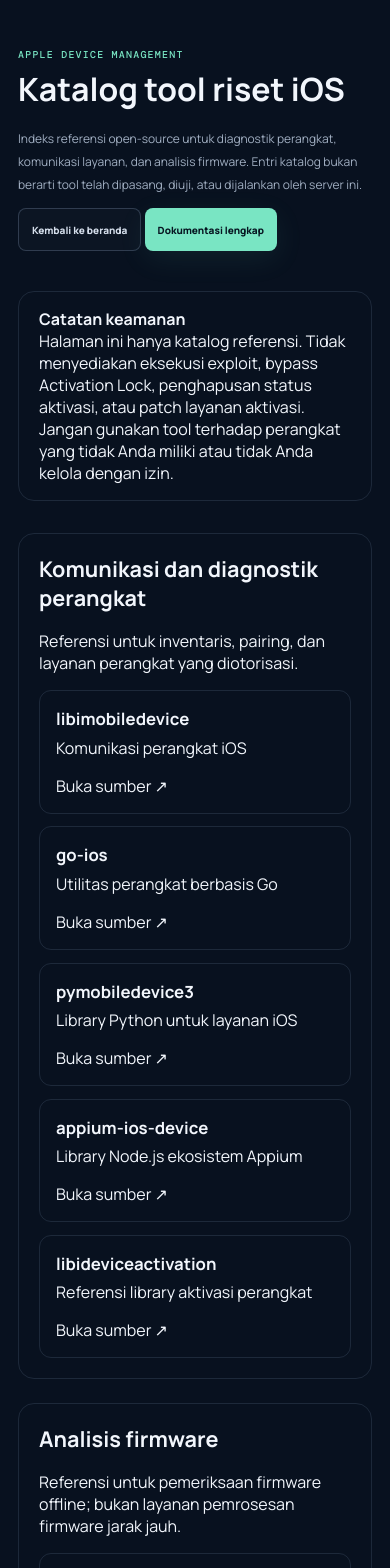
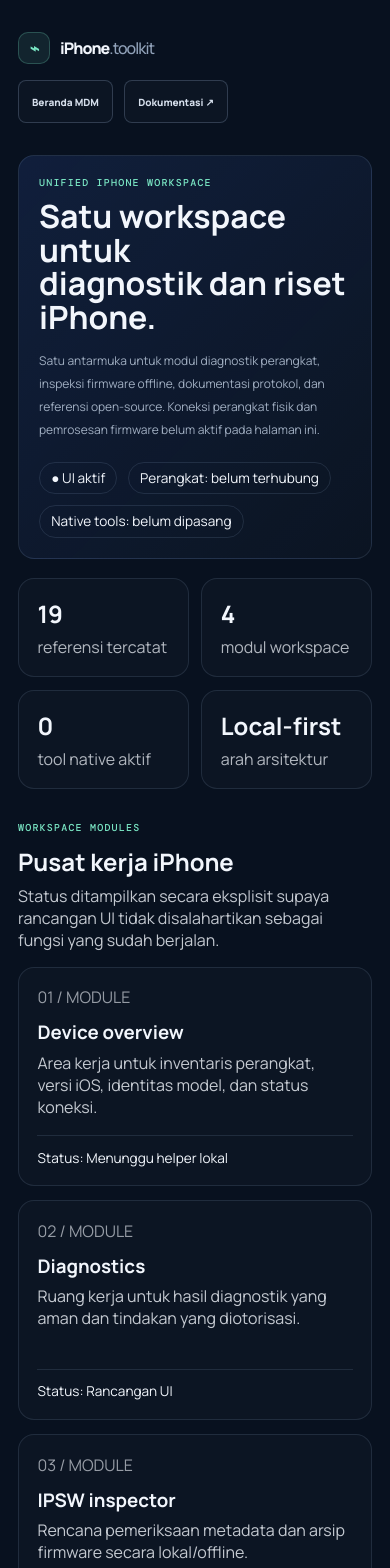
Before and after one commit to Strong-Bee/mdm_server, a Next.js app in the folder web/: page /tools in a window 390 px wide. Shown: the top 1568 px of the page. Built offline with nearby package versions, Linux system fonts and the light colour scheme.

Commit message:
Build unified iPhone toolkit workspace UI

```diff
--- a/web/app/tools/page.tsx
+++ b/web/app/tools/page.tsx
@@ -1,104 +1,148 @@
-const groups = [
-  {
-    title: "Komunikasi dan diagnostik perangkat",
-    description: "Referensi untuk inventaris, pairing, dan layanan perangkat yang diotorisasi.",
-    tools: [
-      ["libimobiledevice", "Komunikasi perangkat iOS", "https://github.com/libimobiledevice/libimobiledevice"],
-      ["go-ios", "Utilitas perangkat berbasis Go", "https://github.com/danielpaulus/go-ios"],
-      ["pymobiledevice3", "Library Python untuk layanan iOS", "https://github.com/doronz88/pymobiledevice3"],
-      ["appium-ios-device", "Library Node.js ekosistem Appium", "https://github.com/appium/appium-ios-device"],
-      ["libideviceactivation", "Referensi library aktivasi perangkat", "https://github.com/libimobiledevice/libideviceactivation"],
-    ],
-  },
-  {
-    title: "Analisis firmware",
-    description: "Referensi untuk pemeriksaan firmware offline; bukan layanan pemrosesan firmware jarak jauh.",
-    tools: [
-      ["img4tool", "Kontainer firmware IMG4", "https://github.com/tihmstar/img4tool"],
-      ["iBoot64Patcher", "Riset bootloader tingkat rendah", "https://github.com/tihmstar/iBoot64Patcher"],
-      ["ramdiskutil", "Referensi utilitas ramdisk", "https://github.com/verygenericname/ramdiskutil"],
-      ["iExtractor", "Sumber upstream perlu diverifikasi", "https://github.com"],
-    ],
-  },
-  {
-    title: "Riset bootrom dan pre-boot",
-    description: "Hanya katalog referensi riset. Tool ini tidak dijalankan dari dashboard atau backend MDM.",
-    tools: [
-      ["gaster", "Riset bootrom/checkm8", "https://github.com/0x7ff/gaster"],
-      ["ipwndfu", "Referensi historis checkm8", "https://github.com/axi0mX/ipwndfu"],
-      ["checkra1n", "Riset jailbreak", "https://checkra.in/"],
-      ["PongoOS", "Lingkungan pre-boot riset", "https://github.com/checkra1n/PongoOS"],
-      ["palera1n", "Riset jailbreak perangkat tertentu", "https://github.com/palera1n/palera1n"],
-      ["jbinit", "Referensi boot/ramdisk", "https://github.com/verygenericname/jbinit"],
-    ],
-  },
-  {
-    title: "Referensi yang belum diverifikasi",
-    description: "Nama dan URL kanonis belum diverifikasi. Tidak dipasang atau dieksekusi oleh aplikasi ini.",
-    tools: [
-      ["Lockra1n", "Provenance/URL perlu verifikasi", ""],
-      ["LIBRE-HACKTIVATOR", "Provenance/URL perlu verifikasi", ""],
-      ["iOS-Hacktivation-Toolkit", "Provenance/URL perlu verifikasi", ""],
-      ["Onii_Ramdisk", "Provenance/URL perlu verifikasi", ""],
-    ],
-  },
+"use client";
+
+import { useMemo, useState } from "react";
+
+type Tool = {
+  name: string;
+  description: string;
+  category: "diagnostics" | "firmware" | "boot" | "reference";
+  url?: string;
+  status: "reference" | "review";
+};
+
+const tools: Tool[] = [
+  { name: "libimobiledevice", description: "Komunikasi perangkat, pairing, inventaris dan layanan iOS yang didukung.", category: "diagnostics", url: "https://github.com/libimobiledevice/libimobiledevice", status: "reference" },
+  { name: "go-ios", description: "Utilitas perangkat iOS berbasis Go untuk alur diagnostik yang diotorisasi.", category: "diagnostics", url: "https://github.com/danielpaulus/go-ios", status: "reference" },
+  { name: "pymobiledevice3", description: "Library Python untuk layanan perangkat dan riset protokol iOS.", category: "diagnostics", url: "https://github.com/doronz88/pymobiledevice3", status: "reference" },
+  { name: "appium-ios-device", description: "Komunikasi perangkat untuk ekosistem otomasi Appium.", category: "diagnostics", url: "https://github.com/appium/appium-ios-device", status: "reference" },
+  { name: "libideviceactivation", description: "Referensi protokol aktivasi; tidak digunakan untuk melewati kontrol aktivasi.", category: "diagnostics", url: "https://github.com/libimobiledevice/libideviceactivation", status: "reference" },
+  { name: "img4tool", description: "Analisis kontainer firmware IMG4 secara offline.", category: "firmware", url: "https://github.com/tihmstar/img4tool", status: "reference" },
+  { name: "iBoot64Patcher", description: "Referensi riset format dan bootloader tingkat rendah.", category: "firmware", url: "https://github.com/tihmstar/iBoot64Patcher", status: "reference" },
+  { name: "ramdiskutil", description: "Referensi format dan utilitas ramdisk; tidak dieksekusi dari web.", category: "firmware", url: "https://github.com/verygenericname/ramdiskutil", status: "reference" },
+  { name: "iExtractor", description: "Identitas repository upstream belum terverifikasi.", category: "firmware", status: "review" },
+  { name: "gaster", description: "Referensi riset bootrom/checkm8; bukan aksi dashboard.", category: "boot", url: "https://github.com/0x7ff/gaster", status: "reference" },
+  { name: "ipwndfu", description: "Referensi historis riset checkm8.", category: "boot", url: "https://github.com/axi0mX/ipwndfu", status: "reference" },
+  { name: "checkra1n", description: "Proyek jailbreak eksternal, tidak dijalankan di server web.", category: "boot", url: "https://checkra.in/", status: "reference" },
+  { name: "PongoOS", description: "Lingkungan pre-boot untuk riset perangkat yang kompatibel.", category: "boot", url: "https://github.com/checkra1n/PongoOS", status: "reference" },
+  { name: "palera1n", description: "Tool jailbreak eksternal untuk perangkat/versi yang didukung.", category: "boot", url: "https://github.com/palera1n/palera1n", status: "reference" },
+  { name: "jbinit", description: "Referensi boot dan ramdisk.", category: "boot", url: "https://github.com/verygenericname/jbinit", status: "reference" },
+  { name: "Lockra1n", description: "URL, asal-usul dan lisensi perlu diverifikasi; tidak diintegrasikan.", category: "reference", status: "review" },
+  { name: "LIBRE-HACKTIVATOR", description: "Referensi yang disebut terkait aktivasi; tidak diintegrasikan.", category: "reference", status: "review" },
+  { name: "iOS-Hacktivation-Toolkit", description: "Referensi yang disebut terkait patch aktivasi; tidak diintegrasikan.", category: "reference", status: "review" },
+  { name: "Onii_Ramdisk", description: "Referensi ramdisk yang belum diverifikasi; tidak diintegrasikan.", category: "reference", status: "review" },
 ];
 
+const categories = [
+  { id: "all", label: "Semua modul" },
+  { id: "diagnostics", label: "Diagnostik" },
+  { id: "firmware", label: "Firmware" },
+  { id: "boot", label: "Boot & pre-boot" },
+  { id: "reference", label: "Perlu review" },
+] as const;
+
+const modules = [
+  { number: "01", title: "Device overview", description: "Area kerja untuk inventaris perangkat, versi iOS, identitas model, dan status koneksi.", status: "Menunggu helper lokal" },
+  { number: "02", title: "Diagnostics", description: "Ruang kerja untuk hasil diagnostik yang aman dan tindakan yang diotorisasi.", status: "Rancangan UI" },
+  { number: "03", title: "IPSW inspector", description: "Rencana pemeriksaan metadata dan arsip firmware secara lokal/offline.", status: "Belum diimplementasikan" },
+  { number: "04", title: "Protocol library", description: "Indeks library upstream, dukungan platform, lisensi, dan status review.", status: "Katalog tersedia" },
+];
+
+const panel: React.CSSProperties = { border: "1px solid var(--line, #263247)", borderRadius: "1rem", padding: "1.15rem", background: "var(--card, rgba(255,255,255,0.02))" };
+
 export default function ToolsPage() {
+  const [query, setQuery] = useState("");
+  const [category, setCategory] = useState<(typeof categories)[number]["id"]>("all");
+  const filteredTools = useMemo(() => tools.filter((tool) => {
+    const matchesCategory = category === "all" || (category === "reference" ? tool.status === "review" : tool.category === category);
+    const needle = query.trim().toLowerCase();
+    const matchesQuery = !needle || `${tool.name} ${tool.description}`.toLowerCase().includes(needle);
+    return matchesCategory && matchesQuery;
+  }), [category, query]);
+
   return (
-    <main className="shell" style={{ paddingTop: "3rem", paddingBottom: "5rem" }}>
-      <header style={{ maxWidth: "850px", marginBottom: "2.5rem" }}>
-        <p className="eyebrow">APPLE DEVICE MANAGEMENT</p>
-        <h1 style={{ fontSize: "clamp(2rem, 5vw, 3.5rem)", lineHeight: 1.08 }}>
-          Katalog tool riset iOS
-        </h1>
-        <p className="hero-description">
-          Indeks referensi open-source untuk diagnostik perangkat, komunikasi layanan,
-          dan analisis firmware. Entri katalog bukan berarti tool telah dipasang,
-          diuji, atau dijalankan oleh server ini.
-        </p>
-        <p>
-          <a className="button button-secondary" href="/">Kembali ke beranda</a>{" "}
-          <a className="button button-primary" href="https://github.com/Strong-Bee/mdm_server/blob/main/docs/IOS-RESEARCH-TOOLS.md" target="_blank" rel="noreferrer">
-            Dokumentasi lengkap
-          </a>
-        </p>
+    <main className="shell" style={{ paddingTop: "2rem", paddingBottom: "5rem" }}>
+      <header style={{ display: "flex", flexWrap: "wrap", alignItems: "center", justifyContent: "space-between", gap: "1rem", marginBottom: "2rem" }}>
+        <a className="brand" href="/" aria-label="Kembali ke beranda">
+          <span className="brand-icon" aria-hidden="true">⌁</span>
+          <span>iPhone<span className="brand-muted">.toolkit</span></span>
+        </a>
+        <nav aria-label="Navigasi toolkit" style={{ display: "flex", flexWrap: "wrap", gap: "0.7rem" }}>
+          <a className="button button-secondary" href="/">Beranda MDM</a>
+          <a className="button button-secondary" href="https://github.com/Strong-Bee/mdm_server/blob/main/docs/IOS-RESEARCH-TOOLS.md" target="_blank" rel="noreferrer">Dokumentasi ↗</a>
+        </nav>
       </header>
 
-      <div style={{ border: "1px solid var(--line, #263247)", borderRadius: "1rem", padding: "1rem 1.25rem", marginBottom: "2rem" }}>
-        <strong>Catatan keamanan</strong>
-        <p style={{ marginBottom: 0 }}>
-          Halaman ini hanya katalog referensi. Tidak menyediakan eksekusi exploit,
-          bypass Activation Lock, penghapusan status aktivasi, atau patch layanan aktivasi.
-          Jangan gunakan tool terhadap perangkat yang tidak Anda miliki atau tidak Anda kelola dengan izin.
+      <section style={{ ...panel, padding: "clamp(1.25rem, 4vw, 2.25rem)", marginBottom: "1.2rem", background: "linear-gradient(135deg, rgba(72,126,255,0.13), rgba(255,255,255,0.015))" }}>
+        <p className="eyebrow">UNIFIED IPHONE WORKSPACE</p>
+        <h1 style={{ fontSize: "clamp(2rem, 5vw, 3.4rem)", lineHeight: 1.05, margin: "0.5rem 0 1rem" }}>Satu workspace untuk<br />diagnostik dan riset iPhone.</h1>
+        <p className="hero-description" style={{ maxWidth: "780px" }}>
+          Satu antarmuka untuk modul diagnostik perangkat, inspeksi firmware offline, dokumentasi protokol, dan referensi open-source. Koneksi perangkat fisik dan pemrosesan firmware belum aktif pada halaman ini.
         </p>
-      </div>
+        <div style={{ display: "flex", flexWrap: "wrap", gap: "0.65rem", marginTop: "1.25rem" }}>
+          <span style={{ border: "1px solid var(--line, #263247)", borderRadius: "999px", padding: "0.4rem 0.7rem", fontSize: "0.85rem" }}>● UI aktif</span>
+          <span style={{ border: "1px solid var(--line, #263247)", borderRadius: "999px", padding: "0.4rem 0.7rem", fontSize: "0.85rem" }}>Perangkat: belum terhubung</span>
+          <span style={{ border: "1px solid var(--line, #263247)", borderRadius: "999px", padding: "0.4rem 0.7rem", fontSize: "0.85rem" }}>Native tools: belum dipasang</span>
+        </div>
+      </section>
 
-      <div style={{ display: "grid", gap: "1.5rem" }}>
-        {groups.map((group) => (
-          <section key={group.title} style={{ border: "1px solid var(--line, #263247)", borderRadius: "1rem", padding: "1.25rem" }}>
-            <h2 style={{ fontSize: "1.35rem", marginTop: 0 }}>{group.title}</h2>
-            <p>{group.description}</p>
-            <div style={{ display: "grid", gridTemplateColumns: "repeat(auto-fit, minmax(min(100%, 250px), 1fr))", gap: "0.8rem" }}>
-              {group.tools.map(([name, description, url]) => (
-                <article key={name} style={{ border: "1px solid var(--line, #263247)", borderRadius: "0.75rem", padding: "1rem" }}>
-                  <h3 style={{ marginTop: 0, marginBottom: "0.4rem", fontSize: "1.05rem" }}>{name}</h3>
-                  <p style={{ marginTop: 0 }}>{description}</p>
-                  {url ? (
-                    <a href={url} target="_blank" rel="noreferrer">Buka sumber ↗</a>
-                  ) : (
-                    <span>URL belum diverifikasi</span>
-                  )}
-                </article>
-              ))}
+      <section aria-label="Ringkasan workspace" style={{ display: "grid", gridTemplateColumns: "repeat(auto-fit, minmax(min(100%, 165px), 1fr))", gap: "0.8rem", marginBottom: "2rem" }}>
+        {[
+          ["19", "referensi tercatat"],
+          ["4", "modul workspace"],
+          ["0", "tool native aktif"],
+          ["Local-first", "arah arsitektur"],
+        ].map(([value, label]) => <article key={label} style={panel}><p style={{ margin: 0, fontSize: "1.5rem", fontWeight: 700 }}>{value}</p><p style={{ margin: "0.35rem 0 0", opacity: 0.72 }}>{label}</p></article>)}
+      </section>
+
+      <section style={{ marginBottom: "2.3rem" }}>
+        <div style={{ marginBottom: "1rem" }}>
+          <p className="eyebrow">WORKSPACE MODULES</p>
+          <h2 style={{ margin: "0.3rem 0" }}>Pusat kerja iPhone</h2>
+          <p style={{ marginTop: "0.4rem", opacity: 0.8 }}>Status ditampilkan secara eksplisit supaya rancangan UI tidak disalahartikan sebagai fungsi yang sudah berjalan.</p>
+        </div>
+        <div style={{ display: "grid", gridTemplateColumns: "repeat(auto-fit, minmax(min(100%, 245px), 1fr))", gap: "0.9rem" }}>
+          {modules.map((item) => <article key={item.number} style={panel}>
+            <p style={{ margin: 0, opacity: 0.6 }}>{item.number} / MODULE</p>
+            <h3 style={{ margin: "0.7rem 0 0.4rem" }}>{item.title}</h3>
+            <p style={{ minHeight: "4.2em", opacity: 0.8 }}>{item.description}</p>
+            <div style={{ borderTop: "1px solid var(--line, #263247)", paddingTop: "0.8rem", fontSize: "0.85rem" }}>Status: {item.status}</div>
+          </article>)}
+        </div>
+      </section>
+
+      <section style={{ marginBottom: "2rem" }}>
+        <div style={{ display: "flex", flexWrap: "wrap", justifyContent: "space-between", alignItems: "end", gap: "1rem", marginBottom: "1rem" }}>
+          <div>
+            <p className="eyebrow">OPEN-SOURCE INDEX</p>
+            <h2 style={{ margin: "0.3rem 0" }}>Tool & library</h2>
+            <p style={{ margin: 0, opacity: 0.75 }}>Cari dan filter semua referensi dalam satu tempat.</p>
+          </div>
+          <strong>{filteredTools.length} dari {tools.length} referensi</strong>
+        </div>
+
+        <label htmlFor="tool-search" style={{ display: "block", marginBottom: "0.5rem" }}>Cari tool</label>
+        <input id="tool-search" type="search" value={query} onChange={(event) => setQuery(event.target.value)} placeholder="Contoh: firmware, pairing, gaster..." style={{ width: "100%", padding: "0.85rem 1rem", borderRadius: "0.75rem", border: "1px solid var(--line, #263247)", background: "transparent", color: "inherit", marginBottom: "0.85rem" }} />
+        <div role="group" aria-label="Filter kategori tool" style={{ display: "flex", flexWrap: "wrap", gap: "0.5rem", marginBottom: "1rem" }}>
+          {categories.map((item) => <button key={item.id} type="button" onClick={() => setCategory(item.id)} aria-pressed={category === item.id} className={category === item.id ? "button button-primary" : "button button-secondary"}>{item.label}</button>)}
+        </div>
+        <div style={{ display: "grid", gridTemplateColumns: "repeat(auto-fit, minmax(min(100%, 245px), 1fr))", gap: "0.8rem" }}>
+          {filteredTools.map((tool) => <article key={tool.name} style={panel}>
+            <div style={{ display: "flex", justifyContent: "space-between", alignItems: "start", gap: "0.5rem" }}>
+              <h3 style={{ margin: 0, fontSize: "1.05rem" }}>{tool.name}</h3>
+              <span style={{ fontSize: "0.72rem", opacity: 0.8, whiteSpace: "nowrap" }}>{tool.status === "review" ? "Perlu review" : "Referensi"}</span>
             </div>
-          </section>
-        ))}
-      </div>
+            <p style={{ opacity: 0.78 }}>{tool.description}</p>
+            {tool.url ? <a href={tool.url} target="_blank" rel="noreferrer">Repository upstream ↗</a> : <span style={{ opacity: 0.65 }}>URL upstream belum diverifikasi</span>}
+          </article>)}
+          {filteredTools.length === 0 && <p>Tidak ada tool yang cocok. Coba kata kunci atau kategori lain.</p>}
+        </div>
+      </section>
 
-      <p style={{ marginTop: "2rem", opacity: 0.8 }}>
-        Status: katalog dokumentasi. Belum ada executable tool yang diinstal oleh halaman ini.
-      </p>
+      <aside style={{ ...panel, borderColor: "rgba(230, 170, 60, 0.5)" }}>
+        <h2 style={{ marginTop: 0 }}>Batasan implementasi</h2>
+        <p style={{ marginBottom: "0.5rem" }}>Halaman ini merupakan workspace UI dan katalog, bukan executable toolchain. Browser/Vercel tidak dapat mengakses layanan USB iPhone atau menjalankan binary native secara langsung.</p>
+        <p style={{ marginBottom: 0 }}>Tahap berikutnya untuk diagnostik nyata adalah helper lokal terautentikasi dengan allowlist perintah, pairing yang disetujui pengguna, audit log, timeout, dan pemrosesan firmware offline. Fitur bypass Activation Lock, penghapusan status aktivasi, atau patch untuk menghindari aktivasi tidak disediakan.</p>
+      </aside>
     </main>
   );
 }
```
